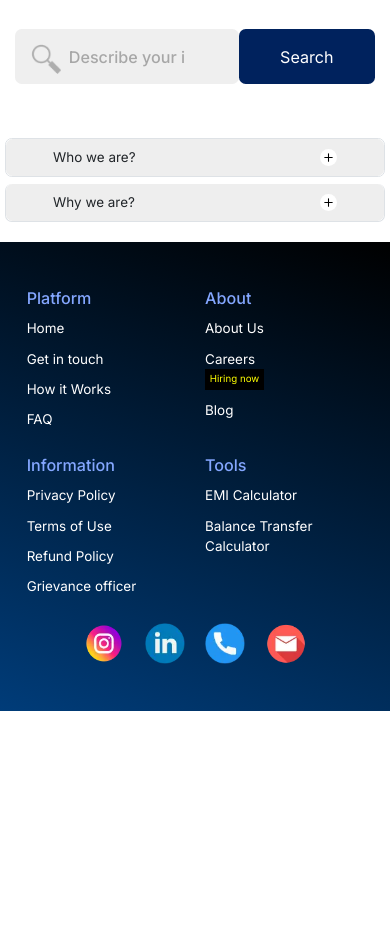
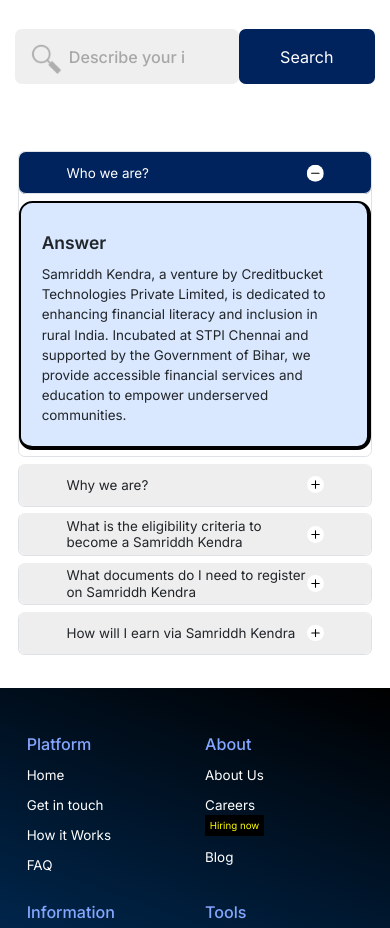
Before and after one commit to mohitanand744/Samriddh_React, a React (Vite) app: page /become_our_partner in a window 390 px wide. Shown: the part 3044-3972 px from the top of the page. Before the commit the page ends 3755 px from the top, so only its background shows below. Built offline with nearby package versions, Linux system fonts and the light colour scheme.

Commit message:
pending work... completed

```diff
--- a/src/Pages/BecomeOurPartner.jsx
+++ b/src/Pages/BecomeOurPartner.jsx
@@ -547,13 +547,13 @@
             </button>
           </div>
 
-          <div className="faqContainer row position-relative mt-7">
-            <div className="col-lg-6 col-md-12 col-12">
-              <div className="accordion " id="accordionPanelsStayOpenExample">
-                <div className="accordion-item mt-3 rounded-4">
-                  <h2 className="accordion-header">
+          <div className="faqContainer position-relative row mt-7">
+            <div className="col-xl-7 col-lg-6 col-md-12 col-12">
+              <div class="accordion" id="accordionExample">
+                <div class="accordion-item mt-3 rounded-4">
+                  <h2 class="accordion-header ">
                     <button
-                      className="accordion-button collapsed fs-20 font-inter rounded-4 px-7 py-4"
+                      class="accordion-button fs-20 font-inter rounded-4 px-7 py-4"
                       type="button"
                       data-bs-toggle="collapse"
                       data-bs-target="#collapseOne"
@@ -563,10 +563,10 @@
                       Who we are?
                     </button>
                   </h2>
-                  <div className="d-lg-none d-md-block d-block">
+
                   <div
                     id="collapseOne"
-                      className="accordion-collapse collapse rounded-5 answerContainer "
+                    class="accordion-collapse collapse show answerContainer"
                     data-bs-parent="#accordionExample"
                   >
                     <div className="accordion-body fs-20 font-inter p-5">
@@ -580,11 +580,10 @@
                     </div>
                   </div>
                 </div>
-                </div>
-                <div className="accordion-item mt-3 rounded-4">
-                  <h2 className="accordion-header">
+                <div class="accordion-item mt-3 rounded-4">
+                  <h2 class="accordion-header">
                     <button
-                      className="accordion-button collapsed fs-20 font-inter rounded-4 px-7 py-4"
+                      class="accordion-button collapsed fs-20 font-inter rounded-4 px-7 py-4"
                       type="button"
                       data-bs-toggle="collapse"
                       data-bs-target="#collapseTwo"
@@ -594,10 +593,101 @@
                       Why we are?
                     </button>
                   </h2>
-                  <div className="d-lg-none d-md-block d-block">
+
                   <div
                     id="collapseTwo"
-                      className="accordion-collapse collapse rounded-5 answerContainer "
+                    class="accordion-collapse collapse answerContainer"
+                    data-bs-parent="#accordionExample"
+                  >
+                    <div className="accordion-body fs-20 font-inter p-5">
+                      <h2 className="fs-26 fw-semibold my-4">Answer</h2>
+                      Samriddh Kendra, a venture by Creditbucket Technologies
+                      Private Limited, is dedicated to enhancing financial
+                      literacy and inclusion in rural India. Incubated at STPI
+                      Chennai and supported by the Government of Bihar, we
+                      provide accessible financial services and education to
+                      empower underserved communities.
+                    </div>
+                  </div>
+                </div>
+                <div class="accordion-item mt-3 rounded-4">
+                  <h2 class="accordion-header">
+                    <button
+                      class="accordion-button collapsed fs-20 font-inter rounded-4 px-7 py-4"
+                      type="button"
+                      data-bs-toggle="collapse"
+                      data-bs-target="#collapseThree"
+                      aria-expanded="false"
+                      aria-controls="collapseThree"
+                    >
+                      What is the eligibility criteria to become a Samriddh
+                      Kendra
+                    </button>
+                  </h2>
+
+                  <div
+                    id="collapseThree"
+                    class="accordion-collapse collapse answerContainer"
+                    data-bs-parent="#accordionExample"
+                  >
+                    <div className="accordion-body fs-20 font-inter p-5">
+                      <h2 className="fs-26 fw-semibold my-4">Answer</h2>
+                      Samriddh Kendra, a venture by Creditbucket Technologies
+                      Private Limited, is dedicated to enhancing financial
+                      literacy and inclusion in rural India. Incubated at STPI
+                      Chennai and supported by the Government of Bihar, we
+                      provide accessible financial services and education to
+                      empower underserved communities.
+                    </div>
+                  </div>
+                </div>
+                <div class="accordion-item mt-3 rounded-4">
+                  <h2 class="accordion-header">
+                    <button
+                      class="accordion-button collapsed fs-20 font-inter rounded-4 px-7 py-4"
+                      type="button"
+                      data-bs-toggle="collapse"
+                      data-bs-target="#collapseFour"
+                      aria-expanded="false"
+                      aria-controls="collapseFour"
+                    >
+                      What documents do I need to register on Samriddh Kendra
+                    </button>
+                  </h2>
+
+                  <div
+                    id="collapseFour"
+                    class="accordion-collapse collapse answerContainer"
+                    data-bs-parent="#accordionExample"
+                  >
+                    <div className="accordion-body fs-20 font-inter p-5">
+                      <h2 className="fs-26 fw-semibold my-4">Answer</h2>
+                      Samriddh Kendra, a venture by Creditbucket Technologies
+                      Private Limited, is dedicated to enhancing financial
+                      literacy and inclusion in rural India. Incubated at STPI
+                      Chennai and supported by the Government of Bihar, we
+                      provide accessible financial services and education to
+                      empower underserved communities.
+                    </div>
+                  </div>
+                </div>
+                <div class="accordion-item mt-3 rounded-4">
+                  <h2 class="accordion-header">
+                    <button
+                      class="accordion-button collapsed fs-20 font-inter rounded-4 px-7 py-4"
+                      type="button"
+                      data-bs-toggle="collapse"
+                      data-bs-target="#collapseFive"
+                      aria-expanded="false"
+                      aria-controls="collapseFive"
+                    >
+                      How will I earn via Samriddh Kendra
+                    </button>
+                  </h2>
+
+                  <div
+                    id="collapseFive"
+                    class="accordion-collapse collapse answerContainer"
                     data-bs-parent="#accordionExample"
                   >
                     <div className="accordion-body fs-20 font-inter p-5">
@@ -613,42 +703,7 @@
                 </div>
               </div>
             </div>
-            </div>
-            <div className="col-lg-6 col-md-12 col-12 ">
-              <div className="ansList mt-lg-0 mt-md-4 mt-5 d-lg-flex d-md-none d-none">
-                <div
-                  id="collapseOne"
-                  className="accordion-collapse collapse rounded-5 answerContainer "
-                  data-bs-parent="#accordionExample"
-                >
-                  <div className="accordion-body fs-20 font-inter p-5">
-                    <h2 className="fs-26 fw-semibold my-4">Answer</h2>
-                    Samriddh Kendra, a venture by Creditbucket Technologies
-                    Private Limited, is dedicated to enhancing financial
-                    literacy and inclusion in rural India. Incubated at STPI
-                    Chennai and supported by the Government of Bihar, we provide
-                    accessible financial services and education to empower
-                    underserved communities.
-                  </div>
-                </div>
-
-                <div
-                  id="collapseTwo"
-                  className="accordion-collapse collapse rounded-5 answerContainer "
-                  data-bs-parent="#accordionExample"
-                >
-                  <div className="accordion-body fs-20 font-inter p-5">
-                    <h2 className="fs-26 fw-semibold my-4">Answer</h2>
-                    Samriddh Kendra, a venture by Creditbucket Technologies
-                    Private Limited, is dedicated to enhancing financial
-                    literacy and inclusion in rural India. Incubated at STPI
-                    Chennai and supported by the Government of Bihar, we provide
-                    accessible financial services and education to empower
-                    underserved communities.
-                  </div>
-                </div>
-              </div>
-            </div>
+            <div className="col-xl-5 col-lg-6 col-md-12 col-12"></div>
           </div>
         </div>
       </section>
--- a/src/css/css-responsive.css
+++ b/src/css/css-responsive.css
@@ -1,4 +1,14 @@
 /***** Responsiveness Section *****/
+
+@media screen and (width < 1200px) {
+  .BecomeOurPartner_section_7 {
+    & .faqContainer {
+      .answerContainer {
+        width: 48%;
+      }
+    }
+  }
+}
 
 @media screen and (width < 1240px) {
   html {
@@ -77,6 +87,14 @@
         & .rating-card {
           flex-direction: row;
         }
+      }
+    }
+  }
+  .BecomeOurPartner_section_7 {
+    & .faqContainer {
+      .answerContainer {
+        position: relative;
+        width: 100%;
       }
     }
   }
--- a/src/css/index.css
+++ b/src/css/index.css
@@ -1624,29 +1624,27 @@
 
   .faqContainer {
     height: fit-content;
+    padding: 2rem;
 
     .accordion-button {
       background: #eeeeee;
-    }
-
-    .ansList {
-      height: 40rem;
-      overflow-y: scroll;
-      display: flex;
-      flex-direction: column;
-      gap: 2rem;
-      padding: 2rem;
-
-      &::-webkit-scrollbar {
-        display: none;
-      }
-
-      .answerContainer {
-        background: #d9e8ff;
-        border: 2px solid #000;
-        border-right: 4px solid #000;
-        border-bottom: 4px solid #000;
-      }
+      height: 6.2rem;
+    }
+    .answerContainer {
+      border-radius: 2rem;
+      background: #d9e8ff;
+      border: 2px solid #000;
+      border-right: 4px solid #000;
+      border-bottom: 4px solid #000;
+      -webkit-border-radius: 2rem;
+      -moz-border-radius: 2rem;
+      -ms-border-radius: 2rem;
+      -o-border-radius: 2rem;
+      margin: 1rem 0;
+      position: absolute;
+      width: 40%;
+      right: 0;
+      top: 0;
     }
   }
 }
```
Lines whose indentation alone changed are shown as unchanged.
